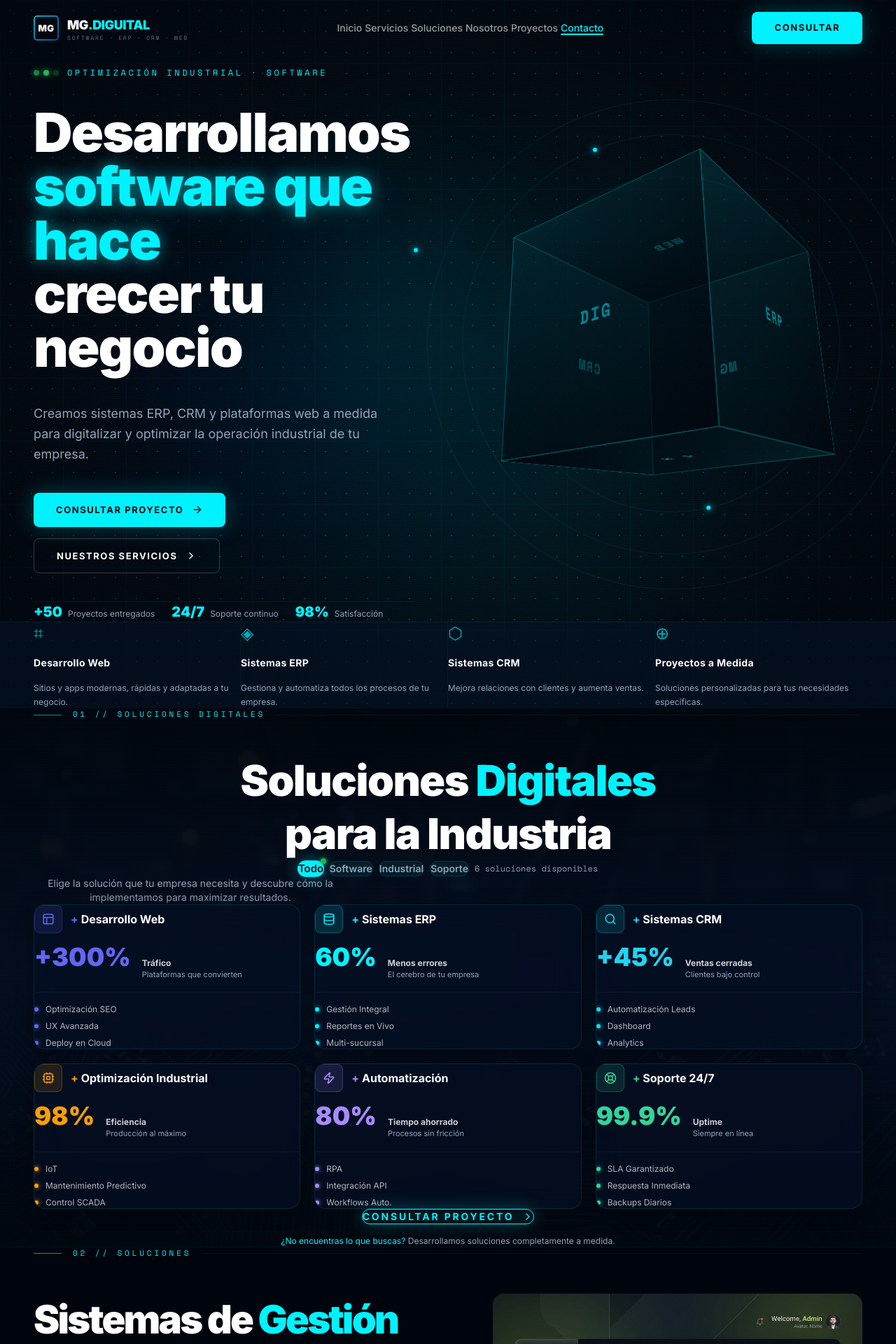
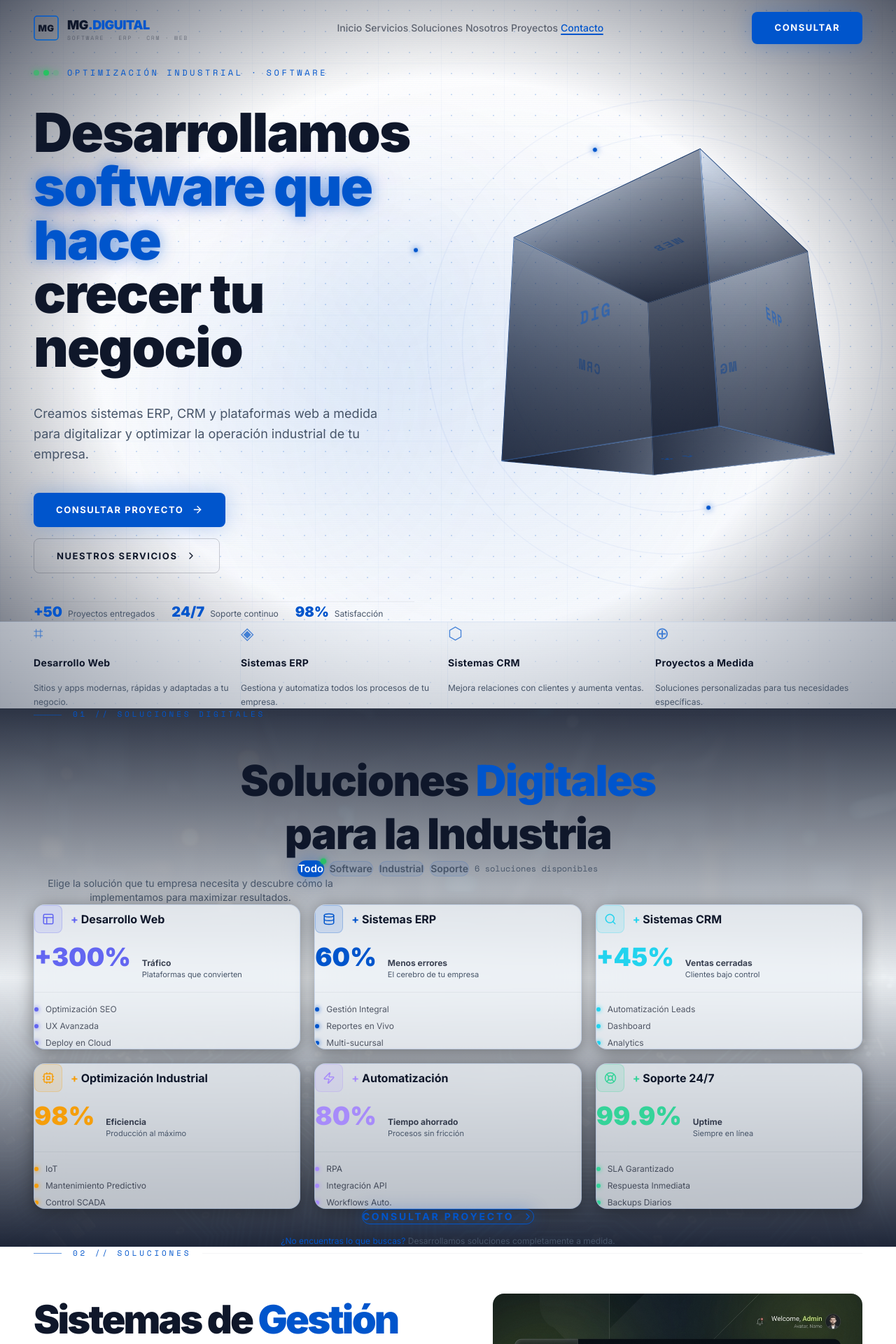
Before and after one commit to MGDIGUITAL/mg-digital-landing, a Next.js app: page /en in a window 1280 px wide. Shown: the top 1920 px of the page at 70% size. Built offline with nearby package versions, Linux system fonts and the light colour scheme.

Commit message:
feat: switch to light theme and update contact links to whatsapp

```diff
--- a/app/globals.css
+++ b/app/globals.css
@@ -1,21 +1,25 @@
 @import url('https://fonts.googleapis.com/css2?family=Inter:wght@300;400;500;600;700;800;900&family=Space+Mono:ital,wght@0,400;0,700;1,400&display=swap');
 @import "tailwindcss";
 
+@theme {
+  --color-white: var(--white);
+}
+
 /* ================================================================
    MG.DIGUITAL — Industrial Futurist Design System v3.1
-   Palette: #00050d (deep), #00f2ff (cyan), #94a3b8 (slate)
+   Palette: #ffffff (deep), #0055cc (cyan), #475569 (slate)
    ================================================================ */
 
 :root {
   /* Core Colors */
-  --bg-deep:       #00050d;
-  --bg-surface:    #050e1a;
-  --bg-card:       rgba(5, 20, 40, 0.6);
-  --cyan:          #00f2ff;
-  --cyan-dim:      rgba(0, 242, 255, 0.15);
-  --cyan-glow:     rgba(0, 242, 255, 0.25);
-  --slate:         #94a3b8;
-  --white:         #ffffff;
+  --bg-deep:       #ffffff;
+  --bg-surface:    #f8fafc;
+  --bg-card:       rgba(226, 232, 240, 0.6);
+  --cyan:          #0055cc;
+  --cyan-dim:      rgba(0, 85, 204, 0.15);
+  --cyan-glow:     rgba(0, 85, 204, 0.25);
+  --slate:         #475569;
+  --white:         #0f172a;
 
   /* Typography */
   --font-sans: 'Inter', system-ui, sans-serif;
@@ -61,14 +65,14 @@ body {
   background: var(--bg-card);
   backdrop-filter: blur(16px);
   -webkit-backdrop-filter: blur(16px);
-  border: 1px solid rgba(0, 242, 255, 0.08);
+  border: 1px solid rgba(0, 85, 204, 0.08);
   border-radius: 1rem;
   transition: border-color 0.3s ease, box-shadow 0.3s ease;
 }
 
 .glass:hover {
-  border-color: rgba(0, 242, 255, 0.3);
-  box-shadow: 0 0 40px rgba(0, 242, 255, 0.08), inset 0 0 40px rgba(0, 242, 255, 0.02);
+  border-color: rgba(0, 85, 204, 0.3);
+  box-shadow: 0 0 40px rgba(0, 85, 204, 0.08), inset 0 0 40px rgba(0, 85, 204, 0.02);
 }
 
 /* ── Cyan accent text ── */
@@ -76,7 +80,7 @@ body {
 
 .text-glow {
   color: var(--cyan);
-  text-shadow: 0 0 20px rgba(0, 242, 255, 0.5), 0 0 60px rgba(0, 242, 255, 0.2);
+  text-shadow: 0 0 20px rgba(0, 85, 204, 0.5), 0 0 60px rgba(0, 85, 204, 0.2);
 }
 
 /* ── Buttons ── */
@@ -98,7 +102,7 @@ body {
 
 .btn-primary:hover {
   transform: translateY(-2px);
-  box-shadow: 0 0 50px rgba(0, 242, 255, 0.45);
+  box-shadow: 0 0 50px rgba(0, 85, 204, 0.45);
 }
 
 .btn-ghost {
@@ -112,7 +116,7 @@ body {
   text-transform: uppercase;
   background: transparent;
   color: var(--white);
-  border: 1px solid rgba(255, 255, 255, 0.2);
+  border: 1px solid rgba(15, 23, 42, 0.2);
   border-radius: 0.5rem;
   transition: all 0.25s ease;
 }
@@ -120,7 +124,7 @@ body {
 .btn-ghost:hover {
   border-color: var(--cyan);
   color: var(--cyan);
-  background: rgba(0, 242, 255, 0.05);
+  background: rgba(0, 85, 204, 0.05);
 }
 
 /* ── Section label ── */
@@ -145,7 +149,7 @@ body {
   display: block;
   flex: 1;
   height: 1px;
-  background: rgba(255,255,255,0.04);
+  background: rgba(15, 23, 42,0.04);
 }
 
 .section-label span {
@@ -170,7 +174,7 @@ body {
   inset: 0;
   padding: 1px;
   border-radius: inherit;
-  background: linear-gradient(135deg, rgba(0,242,255,0.3), transparent 50%, rgba(0,242,255,0.1));
+  background: linear-gradient(135deg, rgba(0, 85, 204,0.3), transparent 50%, rgba(0, 85, 204,0.1));
   -webkit-mask: linear-gradient(#fff 0 0) content-box, linear-gradient(#fff 0 0);
   -webkit-mask-composite: xor;
   mask-composite: exclude;
@@ -199,15 +203,15 @@ body {
 .cube-face {
   position: absolute;
   inset: 0;
-  background: linear-gradient(135deg, rgba(0,242,255,0.06) 0%, rgba(0,5,13,0.8) 100%);
-  border: 1px solid rgba(0,242,255,0.25);
+  background: linear-gradient(135deg, rgba(0, 85, 204,0.06) 0%, rgba(15, 23, 42,0.8) 100%);
+  border: 1px solid rgba(0, 85, 204,0.25);
   display: flex;
   align-items: center;
   justify-content: center;
   font-family: var(--font-mono);
   font-size: 1.5rem;
   font-weight: 700;
-  color: rgba(0,242,255,0.5);
+  color: rgba(0, 85, 204,0.5);
   letter-spacing: 0.1em;
 }
 
@@ -240,7 +244,7 @@ body {
   top: 50%; left: 50%;
   transform: translate(-50%, -50%);
   border-radius: 50%;
-  border: 1px solid rgba(0,242,255,0.08);
+  border: 1px solid rgba(0, 85, 204,0.08);
 }
 
 .orbit-ring-1 { width: 380px; height: 380px; animation: orbit1 12s linear infinite; }
@@ -315,10 +319,10 @@ body {
   background-color: var(--bg-deep);
   background-image:
     /* Fine dot grid */
-    radial-gradient(rgba(0,242,255,0.18) 1px, transparent 1px),
+    radial-gradient(rgba(0, 85, 204,0.18) 1px, transparent 1px),
     /* Larger grid lines */
-    linear-gradient(rgba(0,242,255,0.03) 1px, transparent 1px),
-    linear-gradient(90deg, rgba(0,242,255,0.03) 1px, transparent 1px);
+    linear-gradient(rgba(0, 85, 204,0.03) 1px, transparent 1px),
+    linear-gradient(90deg, rgba(0, 85, 204,0.03) 1px, transparent 1px);
   background-size:
     30px 30px,
     90px 90px,
@@ -329,8 +333,8 @@ body {
 .stripe-bg {
   background-image: repeating-linear-gradient(
     -45deg,
-    rgba(0,242,255,0.015) 0px,
-    rgba(0,242,255,0.015) 1px,
+    rgba(0, 85, 204,0.015) 0px,
+    rgba(0, 85, 204,0.015) 1px,
     transparent 1px,
     transparent 12px
   );
@@ -339,7 +343,7 @@ body {
 /* ── Scrollbar ── */
 ::-webkit-scrollbar            { width: 5px; }
 ::-webkit-scrollbar-track      { background: var(--bg-deep); }
-::-webkit-scrollbar-thumb      { background: rgba(0,242,255,0.4); border-radius: 999px; }
+::-webkit-scrollbar-thumb      { background: rgba(0, 85, 204,0.4); border-radius: 999px; }
 ::-webkit-scrollbar-thumb:hover { background: var(--cyan); }
 
 ::selection { background: var(--cyan); color: var(--bg-deep); }
--- a/components/HeroSection.tsx
+++ b/components/HeroSection.tsx
@@ -122,7 +122,7 @@ export default function HeroSection() {
       <div
         className="pointer-events-none absolute inset-0 z-0"
         style={{
-          backgroundImage: 'repeating-linear-gradient(0deg, rgba(0,242,255,0.015) 0px, rgba(0,242,255,0.015) 1px, transparent 1px, transparent 3px)',
+          backgroundImage: 'repeating-linear-gradient(0deg, rgba(0, 85, 204,0.015) 0px, rgba(0, 85, 204,0.015) 1px, transparent 1px, transparent 3px)',
           backgroundSize: '100% 3px',
         }}
       />
@@ -134,13 +134,13 @@ export default function HeroSection() {
         <div className="absolute bottom-1/4 left-1/6 w-96 h-96 rounded-full opacity-[0.08] blur-[120px]"
              style={{ background: '#0055cc' }} />
         <div className="absolute top-1/4 left-1/3 w-72 h-72 rounded-full opacity-[0.05] blur-[100px]"
-             style={{ background: '#00f2ff' }} />
+             style={{ background: '#0055cc' }} />
       </div>
 
       {/* ── Vignette edges ── */}
       <div
         className="pointer-events-none absolute inset-0 z-0"
-        style={{ background: 'radial-gradient(ellipse at center, transparent 55%, rgba(0,5,13,0.7) 100%)' }}
+        style={{ background: 'radial-gradient(ellipse at center, transparent 55%, rgba(15, 23, 42,0.7) 100%)' }}
       />
 
       {/* ══ MAIN HERO GRID ══ */}
@@ -177,7 +177,7 @@ export default function HeroSection() {
 
             {/* CTAs */}
             <div className="fade-up-4 flex flex-wrap gap-4">
-              <a href="#contacto" className="btn-primary">
+              <a href="https://wa.me/56929645522" target="_blank" rel="noopener noreferrer" className="btn-primary">
                 Consultar Proyecto <ArrowRight className="w-4 h-4" />
               </a>
               <a href="#servicios" className="btn-ghost">
@@ -187,7 +187,7 @@ export default function HeroSection() {
 
             {/* Trust badges */}
             <div className="fade-up-5 flex flex-wrap items-center gap-6 pt-4"
-                 style={{ borderTop: '1px solid rgba(255,255,255,0.06)' }}>
+                 style={{ borderTop: '1px solid rgba(15, 23, 42,0.06)' }}>
               {[
                 { value: '+50', label: 'Proyectos entregados' },
                 { value: '24/7', label: 'Soporte continuo' },
@@ -242,7 +242,7 @@ export default function HeroSection() {
       </div>
 
       {/* ══ FEATURE CARDS ══ */}
-      <div className="relative z-10" style={{ background: 'rgba(5,20,40,0.5)', borderTop: '1px solid rgba(0,242,255,0.07)' }}>
+      <div className="relative z-10" style={{ background: 'rgba(226, 232, 240,0.5)', borderTop: '1px solid rgba(0, 85, 204,0.07)' }}>
         <div className="container">
           <div className="grid grid-cols-1 sm:grid-cols-2 lg:grid-cols-4">
             {FEATURES.map((f, i) => (
@@ -250,7 +250,7 @@ export default function HeroSection() {
                 key={f.title}
                 className="group flex flex-col gap-4 p-8 cursor-default transition-all duration-300"
                 style={{
-                  borderRight: i < 3 ? '1px solid rgba(0,242,255,0.05)' : 'none',
+                  borderRight: i < 3 ? '1px solid rgba(0, 85, 204,0.05)' : 'none',
                   animationDelay: `${i * 0.1}s`,
                 }}
               >
--- a/components/Navbar.tsx
+++ b/components/Navbar.tsx
@@ -74,9 +74,9 @@ export default function Navbar() {
     <header
       className="fixed top-0 left-0 right-0 z-50 transition-all duration-500"
       style={{
-        background: scrolled ? 'rgba(0,5,13,0.85)' : 'transparent',
+        background: scrolled ? 'rgba(15, 23, 42,0.85)' : 'transparent',
         backdropFilter: scrolled ? 'blur(20px)' : 'none',
-        borderBottom: scrolled ? '1px solid rgba(0,242,255,0.08)' : 'none',
+        borderBottom: scrolled ? '1px solid rgba(0, 85, 204,0.08)' : 'none',
       }}
     >
       <div className="container">
@@ -93,10 +93,10 @@ export default function Navbar() {
                     style={{ animation: 'drawStroke 1.2s ease forwards' }} />
               <text x="50%" y="55%" dominantBaseline="middle" textAnchor="middle"
                     fontFamily="Inter" fontWeight="900" fontSize="13"
-                    fill="white" letterSpacing="0.5">MG</text>
+                    fill="var(--white)" letterSpacing="0.5">MG</text>
               <defs>
                 <linearGradient id="logoGrad" x1="0" y1="0" x2="36" y2="36" gradientUnits="userSpaceOnUse">
-                  <stop offset="0%" stopColor="#00f2ff" />
+                  <stop offset="0%" stopColor="#0055cc" />
                   <stop offset="100%" stopColor="#0066cc" />
                 </linearGradient>
               </defs>
@@ -127,7 +127,7 @@ export default function Navbar() {
                 onClick={e => { e.preventDefault(); handleNav(link.href) }}
                 className="px-4 py-2 text-sm font-medium transition-colors duration-200 relative"
                 style={{
-                  color: activeId === link.href.slice(1) ? 'var(--cyan)' : 'rgba(255,255,255,0.6)',
+                  color: activeId === link.href.slice(1) ? 'var(--cyan)' : 'rgba(15, 23, 42,0.6)',
                 }}
               >
                 {link.label}
@@ -138,8 +138,9 @@ export default function Navbar() {
           {/* ── CTA + Mobile toggle ── */}
           <div className="flex items-center gap-4">
             <a
-              href="#contacto"
-              onClick={e => { e.preventDefault(); handleNav('#contacto') }}
+              href="https://wa.me/56929645522"
+              target="_blank"
+              rel="noopener noreferrer"
               className="hidden md:inline-flex btn-primary text-xs py-2.5 px-5"
             >
               Consultar
@@ -160,8 +161,8 @@ export default function Navbar() {
         className="lg:hidden overflow-hidden transition-all duration-400"
         style={{
           maxHeight: menuOpen ? '400px' : '0',
-          background: 'rgba(0,5,13,0.97)',
-          borderTop: menuOpen ? '1px solid rgba(0,242,255,0.08)' : 'none',
+          background: 'rgba(15, 23, 42,0.97)',
+          borderTop: menuOpen ? '1px solid rgba(0, 85, 204,0.08)' : 'none',
         }}
       >
         <nav className="container py-6 flex flex-col gap-1">
@@ -172,14 +173,14 @@ export default function Navbar() {
               onClick={e => { e.preventDefault(); handleNav(link.href) }}
               className="py-3 px-4 text-sm font-medium rounded-lg transition-colors"
               style={{
-                color: activeId === link.href.slice(1) ? 'var(--cyan)' : 'rgba(255,255,255,0.6)',
-                background: activeId === link.href.slice(1) ? 'rgba(0,242,255,0.05)' : 'transparent',
+                color: activeId === link.href.slice(1) ? 'var(--cyan)' : 'rgba(15, 23, 42,0.6)',
+                background: activeId === link.href.slice(1) ? 'rgba(0, 85, 204,0.05)' : 'transparent',
               }}
             >
               {link.label}
             </a>
           ))}
-          <a href="#contacto" onClick={e => { e.preventDefault(); handleNav('#contacto') }}
+          <a href="https://wa.me/56929645522" target="_blank" rel="noopener noreferrer"
              className="mt-4 btn-primary justify-center text-xs">
             Consultar Proyecto
           </a>
--- a/components/ServicesSection.tsx
+++ b/components/ServicesSection.tsx
@@ -30,7 +30,7 @@ const SERVICES = [
     metric: '60%',
     metricLabel: 'Menos errores',
     bullets: ['Gestión Integral', 'Reportes en Vivo', 'Multi-sucursal'],
-    color: '#00f2ff',
+    color: '#0055cc',
   },
   {
     key: 'crm',
@@ -121,10 +121,10 @@ function ServiceCard({ svc, index }: { svc: typeof SERVICES[0]; index: number })
           ? hovered ? 'translateY(-6px) scale(1.01)' : 'translateY(0) scale(1)'
           : 'translateY(28px) scale(0.97)',
         transition: `opacity 0.5s ${index * 0.07}s ease, transform 0.4s ease, box-shadow 0.4s ease`,
-        background: 'rgba(5, 15, 35, 0.7)',
+        background: 'rgba(241, 245, 249, 0.7)',
         backdropFilter: 'blur(20px)',
         WebkitBackdropFilter: 'blur(20px)',
-        border: `1px solid ${hovered ? svc.color + '70' : 'rgba(0,242,255,0.12)'}`,
+        border: `1px solid ${hovered ? svc.color + '70' : 'rgba(0, 85, 204,0.12)'}`,
         boxShadow: hovered
           ? `0 0 0 1px ${svc.color}30, 0 20px 60px ${svc.color}20, inset 0 0 30px ${svc.color}06`
           : '0 4px 24px rgba(0,0,0,0.4)',
@@ -174,7 +174,7 @@ function ServiceCard({ svc, index }: { svc: typeof SERVICES[0]; index: number })
         </div>
 
         {/* Divider */}
-        <div className="h-px w-full" style={{ background: 'rgba(255,255,255,0.05)' }} />
+        <div className="h-px w-full" style={{ background: 'rgba(15, 23, 42,0.05)' }} />
 
         {/* Bullet features */}
         <ul className="flex flex-col gap-2">
@@ -220,14 +220,14 @@ export default function ServicesSection() {
         <div
           className="absolute inset-0"
           style={{
-            background: 'linear-gradient(180deg, rgba(0,5,13,0.85) 0%, rgba(5,15,35,0.78) 50%, rgba(0,5,13,0.92) 100%)',
+            background: 'linear-gradient(180deg, rgba(15, 23, 42,0.85) 0%, rgba(241, 245, 249,0.78) 50%, rgba(15, 23, 42,0.92) 100%)',
           }}
         />
         {/* Scanlines */}
         <div
           className="absolute inset-0"
           style={{
-            backgroundImage: 'repeating-linear-gradient(0deg, rgba(0,242,255,0.012) 0px, rgba(0,242,255,0.012) 1px, transparent 1px, transparent 3px)',
+            backgroundImage: 'repeating-linear-gradient(0deg, rgba(0, 85, 204,0.012) 0px, rgba(0, 85, 204,0.012) 1px, transparent 1px, transparent 3px)',
           }}
         />
       </div>
@@ -259,10 +259,10 @@ export default function ServicesSection() {
                   onClick={() => setActiveCategory(cat)}
                   className="relative px-4 py-2 rounded-full text-sm font-semibold transition-all duration-300"
                   style={{
-                    background: isActive ? 'var(--cyan)' : 'rgba(0,242,255,0.07)',
+                    background: isActive ? 'var(--cyan)' : 'rgba(0, 85, 204,0.07)',
                     color: isActive ? 'var(--bg-deep)' : 'var(--slate)',
-                    border: `1px solid ${isActive ? 'var(--cyan)' : 'rgba(0,242,255,0.12)'}`,
-                    boxShadow: isActive ? '0 0 22px rgba(0,242,255,0.4)' : 'none',
+                    border: `1px solid ${isActive ? 'var(--cyan)' : 'rgba(0, 85, 204,0.12)'}`,
+                    boxShadow: isActive ? '0 0 22px rgba(0, 85, 204,0.4)' : 'none',
                     transform: isActive ? 'scale(1.06)' : 'scale(1)',
                   }}
                 >
@@ -296,23 +296,25 @@ export default function ServicesSection() {
         {/* CTA button — centered, neon border */}
         <div className="flex flex-col items-center gap-4">
           <a
-            href="#contacto"
+            href="https://wa.me/56929645522"
+            target="_blank"
+            rel="noopener noreferrer"
             className="group relative inline-flex items-center gap-3 px-10 py-4 font-bold uppercase tracking-[0.2em] text-sm text-white rounded-full transition-all duration-400"
             style={{
-              background: 'rgba(0,242,255,0.06)',
+              background: 'rgba(0, 85, 204,0.06)',
               border: '1.5px solid var(--cyan)',
-              boxShadow: '0 0 24px rgba(0,242,255,0.25)',
+              boxShadow: '0 0 24px rgba(0, 85, 204,0.25)',
             }}
             onMouseEnter={e => {
               const el = e.currentTarget
-              el.style.background = 'rgba(0,242,255,0.12)'
-              el.style.boxShadow = '0 0 50px rgba(0,242,255,0.45)'
+              el.style.background = 'rgba(0, 85, 204,0.12)'
+              el.style.boxShadow = '0 0 50px rgba(0, 85, 204,0.45)'
               el.style.transform = 'scale(1.04)'
             }}
             onMouseLeave={e => {
               const el = e.currentTarget
-              el.style.background = 'rgba(0,242,255,0.06)'
-              el.style.boxShadow = '0 0 24px rgba(0,242,255,0.25)'
+              el.style.background = 'rgba(0, 85, 204,0.06)'
+              el.style.boxShadow = '0 0 24px rgba(0, 85, 204,0.25)'
               el.style.transform = 'scale(1)'
             }}
           >
```
Also changed, not shown: app/[locale]/page.tsx (+9 -7 lines), components/Footer.tsx (+9 -8 lines), theme-switcher.js (added, +41 -0 lines).
